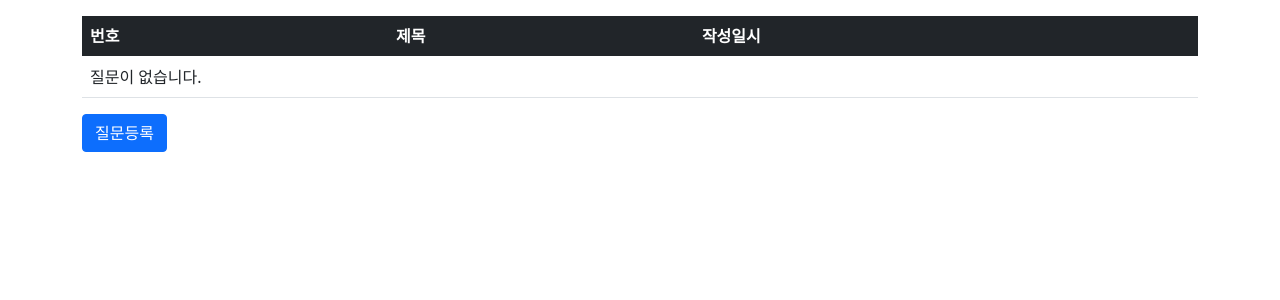
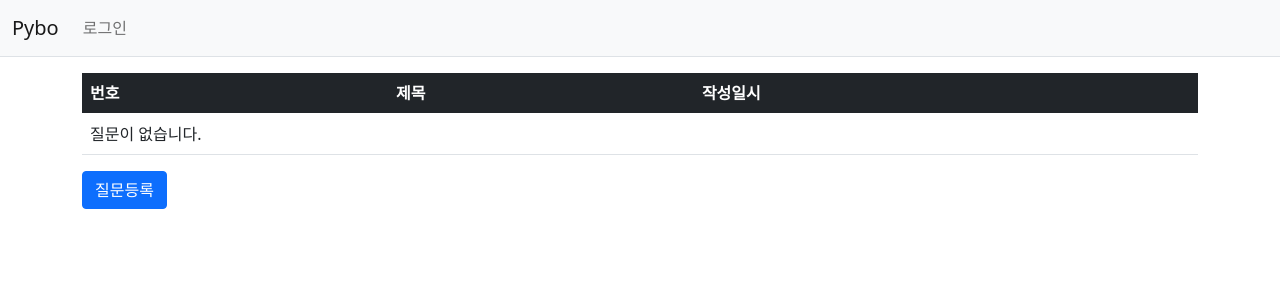
Before and after one commit to braverokmc79/jump_to_django, a Django app: page /pybo/ in a window 1280 px wide. Shown: the top 300 px of the page. Run offline with Django 5.2, Linux system fonts and the light colour scheme; data that the repository does not hold is empty; some libraries are stand-ins or nearby versions.

Commit message:
3-01 내비게시션바

```diff
--- a/templates/base.html
+++ b/templates/base.html
@@ -12,6 +12,10 @@
     <title>Hello, pybo!</title>
 </head>
 <body>
+
+<!-- 네비게이션바 -->
+{% include "navbar.html" %}
+
 <!-- 기본 템플릿 안에 삽입될 내용 Start -->
 {% block content %}
 {% endblock %}
--- /dev/null
+++ b/templates/navbar.html
@@ -0,0 +1,21 @@
+<!-- 네비게이션바 -->
+<nav class="navbar navbar-expand-lg navbar-light bg-light border-bottom">
+    <div class="container-fluid">
+        <a class="navbar-brand" href="{% url 'pybo:index' %}">Pybo</a>
+        <button class="navbar-toggler" type="button"
+                data-bs-toggle="collapse"
+                data-bs-target="#navbarSupportedContent"
+                aria-controls="navbarSupportedContent"
+                aria-expanded="false"
+                aria-label="Toggle navigation">
+            <span class="navbar-toggler-icon"></span>
+        </button>
+        <div class="collapse navbar-collapse" id="navbarSupportedContent">
+            <ul class="navbar-nav me-auto mb-2 mb-lg-0">
+                <li class="nav-item">
+                    <a class="nav-link" href="#">로그인</a>
+                </li>
+            </ul>
+        </div>
+    </div>
+</nav>
```
